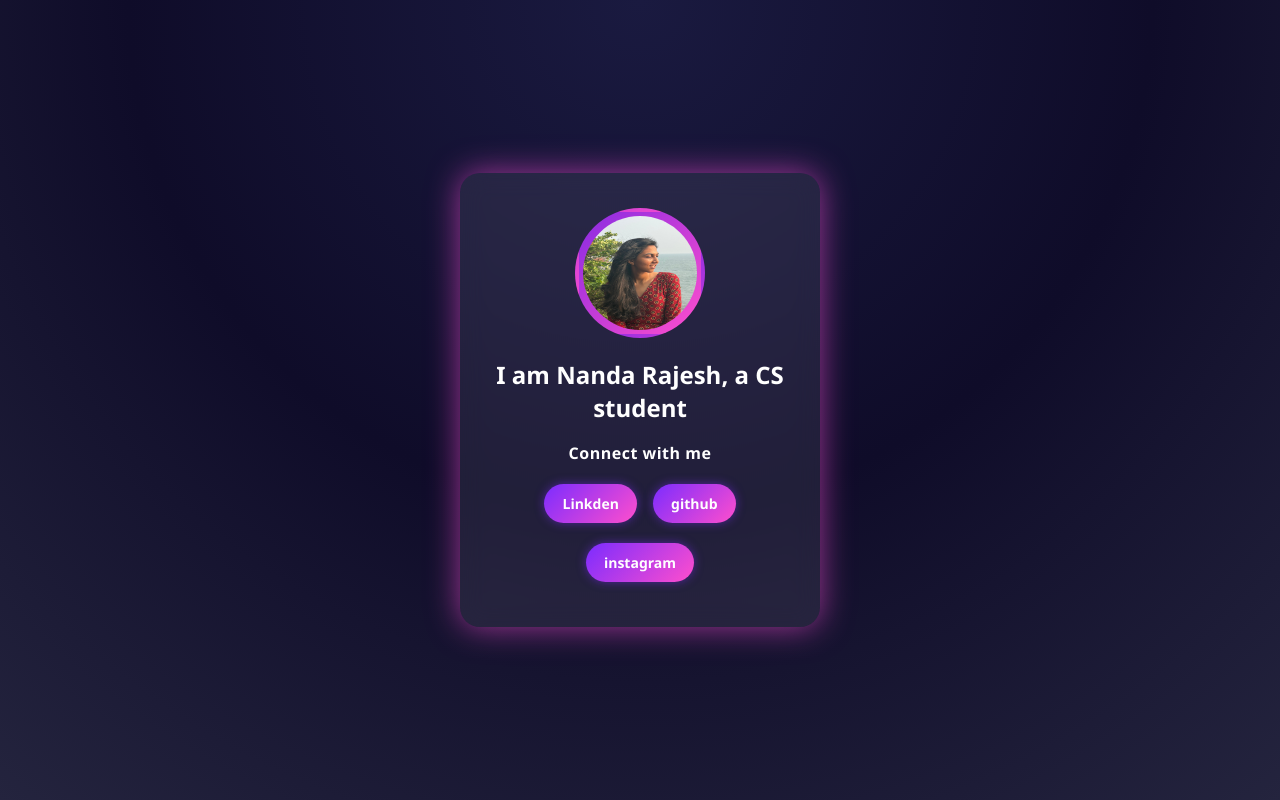
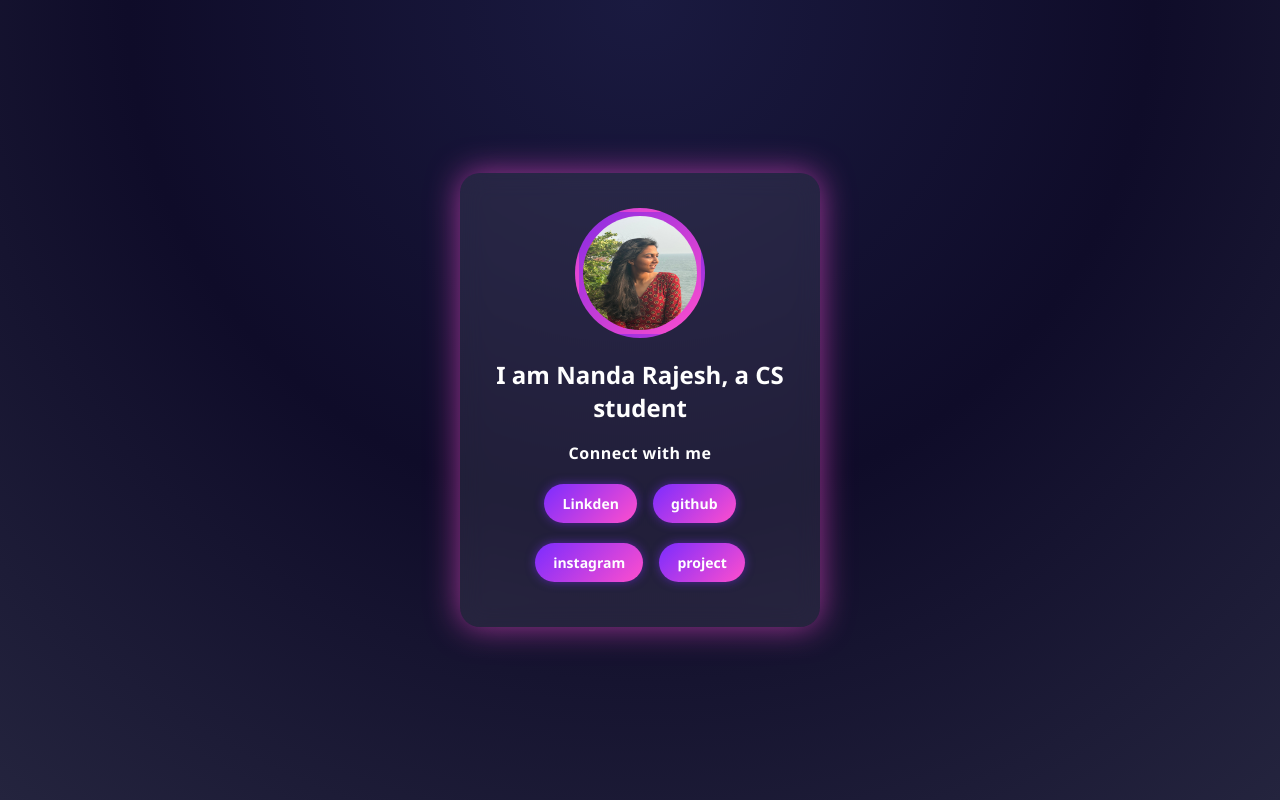
Before and after one commit to Nanda-R06/potfolio, a plain HTML site: page index.html in a window 1280 px wide. Drawn offline with Linux system fonts and the light colour scheme.

Commit message:
Update index.html

```diff
--- a/index.html
+++ b/index.html
@@ -16,6 +16,7 @@
             <a href="#">Linkden</a>
             <a href="https://github.com/Nanda-R06">github</a>
             <a href="#">instagram</a>
+            <a href="index1.html">project</a>
         </div>
     </div>
 </body>
```
